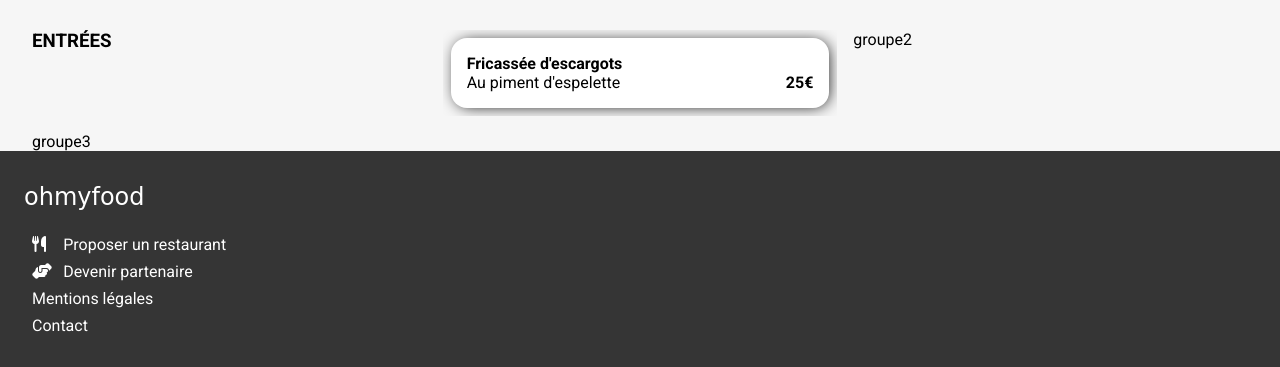
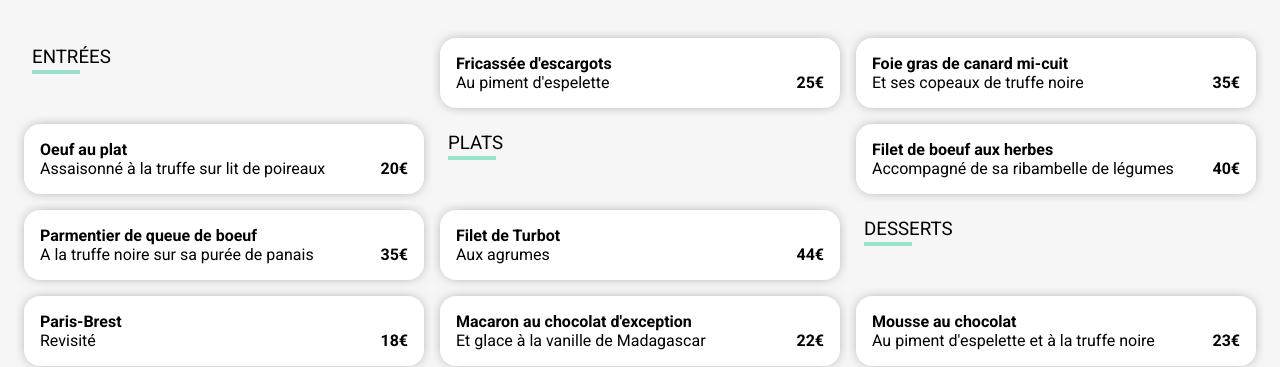
Before and after one commit to aureliedev/AurelieMenin_3_20122021, a website: page page/la-palette-du-gout.html in a window 1280 px wide. Shown: the part 606-973 px from the top of the page. Drawn offline with Linux system fonts and the light colour scheme; a web font is replaced by a local one.

Commit message:
add pseudo elements H3 menu & html section

```diff
--- a/page/la-palette-du-gout.html
+++ b/page/la-palette-du-gout.html
@@ -22,6 +22,8 @@
             <h2>La palette du goût</h2>
         </div>
     </div>
+
+
     <div class="resto">
         <section class="menus-grid">
             <h3>ENTRÉES</h3>
@@ -37,8 +39,105 @@
                     </div>
                 </div>
             </div>
-            <div class="menu-category">groupe2</div>
-            <div class="menu-category">groupe3</div>
+            <div class="menu-category">
+                <div class="menu-item">
+                    <div class="menu-item-description">
+                        <h4>Foie gras de canard mi-cuit</h4>
+                        <p>Et ses copeaux de truffe noire</p>
+                    </div>
+                    <span class="price">35€</span>
+                    <div class="menu-item-check">
+                        <i class="fas fa-check"></i>
+                    </div>
+                </div>
+            </div>
+            <div class="menu-category">
+                <div class="menu-item">
+                    <div class="menu-item-description">
+                        <h4>Oeuf au plat</h4>
+                        <p>Assaisonné à la truffe sur lit de poireaux</p>
+                    </div>
+                    <span class="price">20€</span>
+                    <div class="menu-item-check">
+                        <i class="fas fa-check"></i>
+                    </div>
+                </div>
+            </div>
+            <h3>PLATS</h3>
+            <div class="menu-category">
+                <div class="menu-item">
+                    <div class="menu-item-description">
+                        <h4>Filet de boeuf aux herbes</h4>
+                        <p>Accompagné de sa ribambelle de légumes</p>
+                    </div>
+                    <span class="price">40€</span>
+                    <div class="menu-item-check">
+                        <i class="fas fa-check"></i>
+                    </div>
+                </div>
+            </div>
+            <div class="menu-category">
+                <div class="menu-item">
+                    <div class="menu-item-description">
+                        <h4>Parmentier de queue de boeuf</h4>
+                        <p>A la truffe noire sur sa purée de panais</p>
+                    </div>
+                    <span class="price">35€</span>
+                    <div class="menu-item-check">
+                        <i class="fas fa-check"></i>
+                    </div>
+                </div>
+            </div>
+            <div class="menu-category">
+                <div class="menu-item">
+                    <div class="menu-item-description">
+                        <h4>Filet de Turbot</h4>
+                        <p>Aux agrumes</p>
+                    </div>
+                    <span class="price">44€</span>
+                    <div class="menu-item-check">
+                        <i class="fas fa-check"></i>
+                    </div>
+                </div>
+            </div>
+            <h3>DESSERTS</h3>
+            <div class="menu-category">
+                <div class="menu-item">
+                    <div class="menu-item-description">
+                        <h4>Paris-Brest</h4>
+                        <p>Revisité</p>
+                    </div>
+                    <span class="price">18€</span>
+                    <div class="menu-item-check">
+                        <i class="fas fa-check"></i>
+                    </div>
+                </div>
+            </div>
+            <div class="menu-category">
+                <div class="menu-item">
+                    <div class="menu-item-description">
+                        <h4>Macaron au chocolat d'exception</h4>
+                        <p>Et glace à la vanille de Madagascar</p>
+                    </div>
+                    <span class="price">22€</span>
+                    <div class="menu-item-check">
+                        <i class="fas fa-check"></i>
+                    </div>
+                </div>
+            </div>
+            <div class="menu-category">
+                <div class="menu-item">
+                    <div class="menu-item-description">
+                        <h4>Mousse au chocolat</h4>
+                        <p>Au piment d'espelette et à la truffe noire</p>
+                    </div>
+                    <span class="price">23€</span>
+                    <div class="menu-item-check">
+                        <i class="fas fa-check"></i>
+                    </div>
+                </div>
+            </div>
+
         </section>
     </div>
 
--- a/sass/pages/restaurant.scss
+++ b/sass/pages/restaurant.scss
@@ -25,7 +25,7 @@
     }
 }
 .resto{
-    padding: 0 2rem;
+    padding: 0 1rem;
     background-color: colors.$lightergrey;
 
 }
@@ -33,11 +33,24 @@
     display: grid;
     grid-template-columns: repeat(3, 1fr);
     background: colors.$lightergrey;
-    gap: 1rem;
     @media (max-width: variables.$breakpoint) {
         grid-template-columns: 1fr;
     }
-
+    h3 {
+        position: relative;
+        text-transform: uppercase;
+        font-weight: 400;
+        margin: 1rem;
+        &::after { // pseudo elements CSS pour souligne entrées, plat, desserts
+            content: "";
+            position: absolute;
+            top: 1.5rem;
+            left: 0;
+            height: 0.25rem;
+            width: 3rem;
+            background-color: colors.$color-tertiary;
+        }
+    }
     .menu-category {
 
         overflow: hidden; // ne montre pas ce qui n'est pas dans la section
--- a/sass/utils/mixins.scss
+++ b/sass/utils/mixins.scss
@@ -1,8 +1,10 @@
+@use "./colors.scss";
+
 @mixin gradient($opacity: 0.9) { // gradient pr button et coeur.*opacity:0.9 valeur par default
     background-image: linear-gradient(to top, rgba(147,86,220,$opacity),rgba(255,121,218,$opacity));
 }
 @mixin box-shadow {
-    box-shadow: 2px 1px 16px -3px black;
+    box-shadow: 0px 0px 13px -4px colors.$lightgrey;
 }
 @mixin zoom {
     transform: scale(1.02);
```
Also changed, not shown: style.css, 1 other file.
